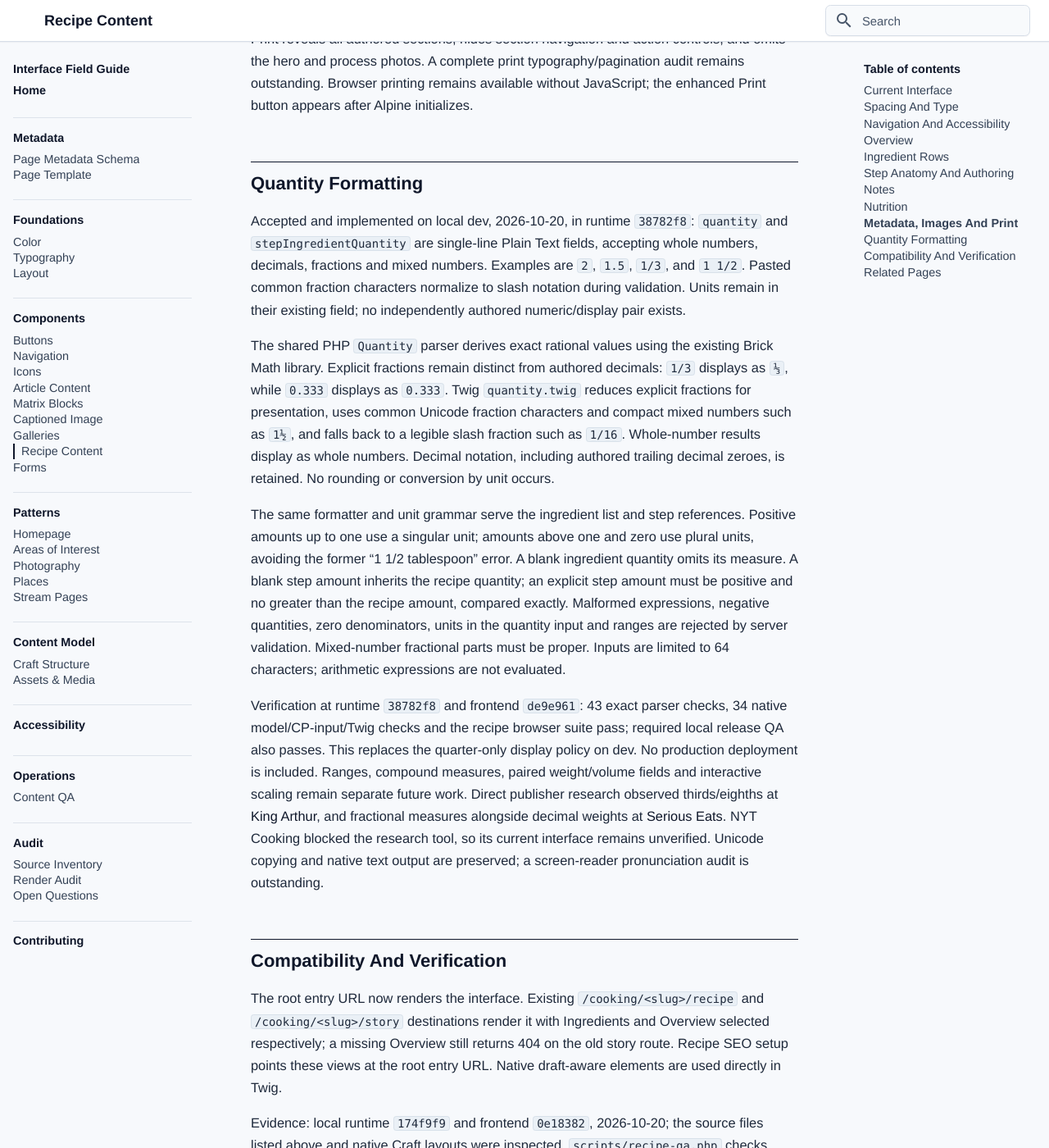
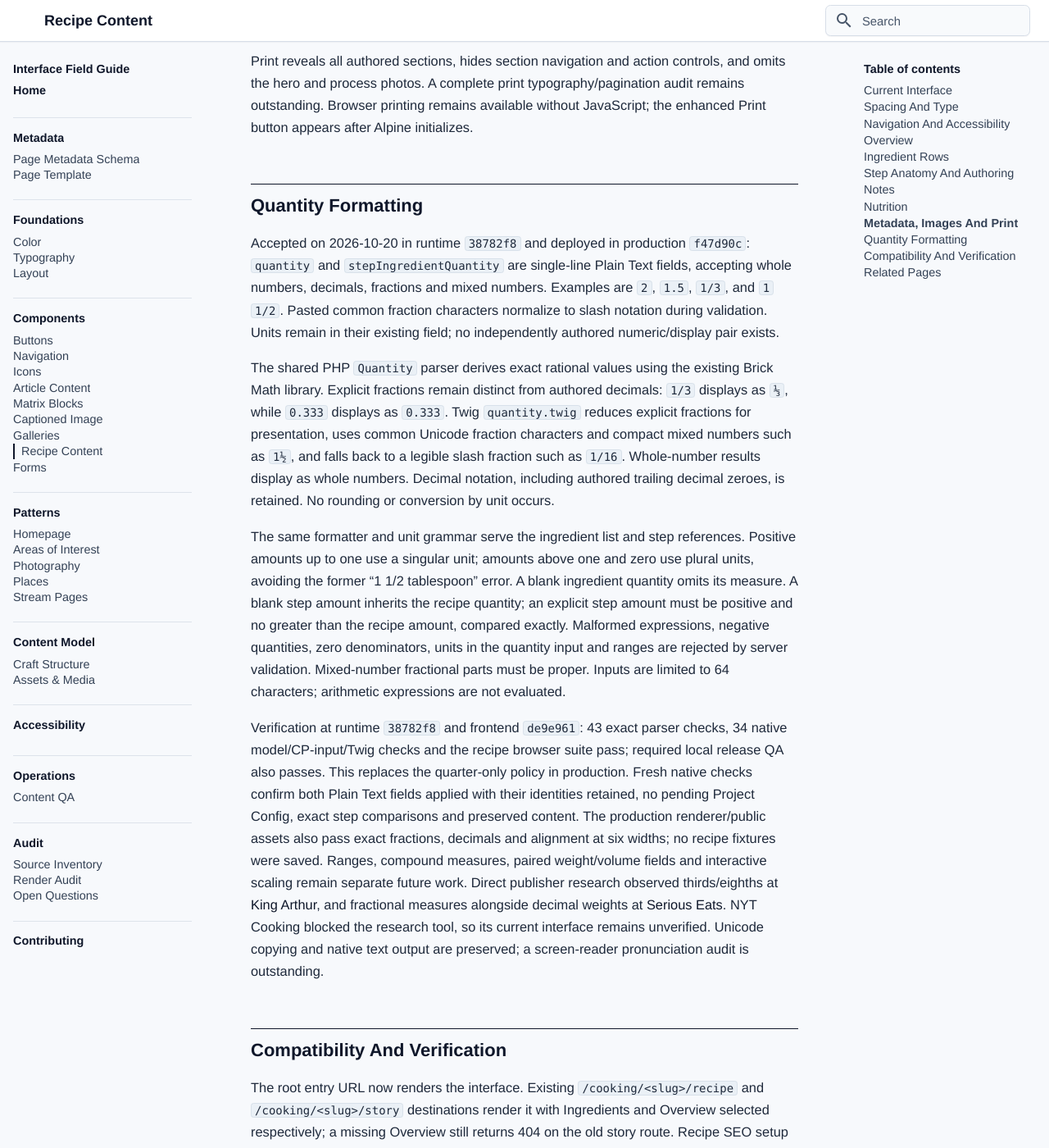
Before and after one commit to bentilden/Design-System, an MkDocs documentation site: the page built from docs/components/recipe-content.md, in a window 1280 px wide and 1400 px high, scrolled down 8506 px. Shown: the whole window at 82% size. Built offline with MkDocs 1.6.1 and Material for MkDocs 9.7.7, drawn with Linux system fonts in a browser that asks for light colours; some web fonts are replaced; some of the changed text lies outside the part shown.

Commit message:
Record production quantity fields and ingredient alignment verification

```diff
--- a/docs/components/recipe-content.md
+++ b/docs/components/recipe-content.md
@@ -86,13 +86,13 @@ Photos stay within the text column, at their existing aspect ratio and authored
 
 ## Ingredient Rows
 
-Local alignment refinement, 2026-10-20, runtime `f47d90c`: the semantic ingredient table uses separate quantity, unit and ingredient-name cells. Quantities align right against one shared boundary; units align left 4 px beyond it, matching the nutrition table's measurement alignment. The first two columns size to the widest quantity and unit within that recipe. The name column takes the remaining space and stays aligned for every row, including unitless and quantity-free entries.
+Production alignment refinement, 2026-10-20, runtime `f47d90c`: the semantic ingredient table uses separate quantity, unit and ingredient-name cells. Quantities align right against one shared boundary; units align left 4 px beyond it, matching the nutrition table's measurement alignment. The first two columns size to the widest quantity and unit within that recipe. The name column takes the remaining space and stays aligned for every row, including unitless and quantity-free entries.
 
 Quantity and unit share a baseline at every viewport, replacing the earlier stacked phone treatment. The unit cell has 16 px of right padding before the name on phones and 24 px from `sm` (640 px). Quantities/names retain 16/28 px type on phones and 18/32 px from `md`; units retain quieter normal-weight Neutral 500 type at 12/18 px on phones and 14/20 px from `sm`. Medium-weight tabular quantities remain the strongest measure cue. Wrapped names align with their measure's first baseline.
 
 Rows use 12 px vertical padding on phones and 14 px from `md`, with quiet dividing rules. Unitless counts omit unit text; quantity-free ingredients leave both measure cells empty. Quantities use the shared [quantity formatting](#quantity-formatting) policy; no unit abbreviations or conversions are introduced. Native `ingredient.quantity`, `ingredient.unit` and `ingredient.ingredient` remain visible in the table's Twig. Step-reference formatting retains its existing compact inline treatment.
 
-Chromium geometry checks across the three dev examples at 320/375/390/640/768/1440 px verify shared numeric edges and unit starts, 4 px gaps, aligned names, print visibility and no overflow/page errors. Phone/desktop captures were visually reviewed; the existing recipe browser suite and required local release QA pass. These checks establish the local implementation, not a production release or screen-reader audit.
+Chromium geometry checks across the three dev examples at 320/375/390/640/768/1440 px verify shared numeric edges and unit starts, 4 px gaps, aligned names, print visibility and no overflow/page errors. Phone/desktop captures were visually reviewed; the existing recipe browser suite and required local release QA pass. Production verification at `f47d90c` also passed six widths using unsaved native fixtures and live public assets; source and public CSS hashes match. Screen-reader pronunciation remains unaudited.
 
 ## Step Anatomy And Authoring
 
@@ -149,13 +149,13 @@ Print reveals all authored sections, hides section navigation and action control
 
 ## Quantity Formatting
 
-Accepted and implemented on local dev, 2026-10-20, in runtime `38782f8`: `quantity` and `stepIngredientQuantity` are single-line Plain Text fields, accepting whole numbers, decimals, fractions and mixed numbers. Examples are `2`, `1.5`, `1/3`, and `1 1/2`. Pasted common fraction characters normalize to slash notation during validation. Units remain in their existing field; no independently authored numeric/display pair exists.
+Accepted on 2026-10-20 in runtime `38782f8` and deployed in production `f47d90c`: `quantity` and `stepIngredientQuantity` are single-line Plain Text fields, accepting whole numbers, decimals, fractions and mixed numbers. Examples are `2`, `1.5`, `1/3`, and `1 1/2`. Pasted common fraction characters normalize to slash notation during validation. Units remain in their existing field; no independently authored numeric/display pair exists.
 
 The shared PHP `Quantity` parser derives exact rational values using the existing Brick Math library. Explicit fractions remain distinct from authored decimals: `1/3` displays as `⅓`, while `0.333` displays as `0.333`. Twig `quantity.twig` reduces explicit fractions for presentation, uses common Unicode fraction characters and compact mixed numbers such as `1½`, and falls back to a legible slash fraction such as `1/16`. Whole-number results display as whole numbers. Decimal notation, including authored trailing decimal zeroes, is retained. No rounding or conversion by unit occurs.
 
 The same formatter and unit grammar serve the ingredient list and step references. Positive amounts up to one use a singular unit; amounts above one and zero use plural units, avoiding the former “1 1/2 tablespoon” error. A blank ingredient quantity omits its measure. A blank step amount inherits the recipe quantity; an explicit step amount must be positive and no greater than the recipe amount, compared exactly. Malformed expressions, negative quantities, zero denominators, units in the quantity input and ranges are rejected by server validation. Mixed-number fractional parts must be proper. Inputs are limited to 64 characters; arithmetic expressions are not evaluated.
 
-Verification at runtime `38782f8` and frontend `de9e961`: 43 exact parser checks, 34 native model/CP-input/Twig checks and the recipe browser suite pass; required local release QA also passes. This replaces the quarter-only display policy on dev. No production deployment is included. Ranges, compound measures, paired weight/volume fields and interactive scaling remain separate future work. Direct publisher research observed thirds/eighths at [King Arthur](https://www.kingarthurbaking.com/recipes/classic-birthday-cake-recipe), and fractional measures alongside decimal weights at [Serious Eats](https://www.seriouseats.com/honey-semifreddo-frozen-italian-dessert). NYT Cooking blocked the research tool, so its current interface remains unverified. Unicode copying and native text output are preserved; a screen-reader pronunciation audit is outstanding.
+Verification at runtime `38782f8` and frontend `de9e961`: 43 exact parser checks, 34 native model/CP-input/Twig checks and the recipe browser suite pass; required local release QA also passes. This replaces the quarter-only policy in production. Fresh native checks confirm both Plain Text fields applied with their identities retained, no pending Project Config, exact step comparisons and preserved content. The production renderer/public assets also pass exact fractions, decimals and alignment at six widths; no recipe fixtures were saved. Ranges, compound measures, paired weight/volume fields and interactive scaling remain separate future work. Direct publisher research observed thirds/eighths at [King Arthur](https://www.kingarthurbaking.com/recipes/classic-birthday-cake-recipe), and fractional measures alongside decimal weights at [Serious Eats](https://www.seriouseats.com/honey-semifreddo-frozen-italian-dessert). NYT Cooking blocked the research tool, so its current interface remains unverified. Unicode copying and native text output are preserved; a screen-reader pronunciation audit is outstanding.
 
 ## Compatibility And Verification
 
```
Also changed, not shown: docs/content-model/craft-structure.md (+1 -1 lines).
